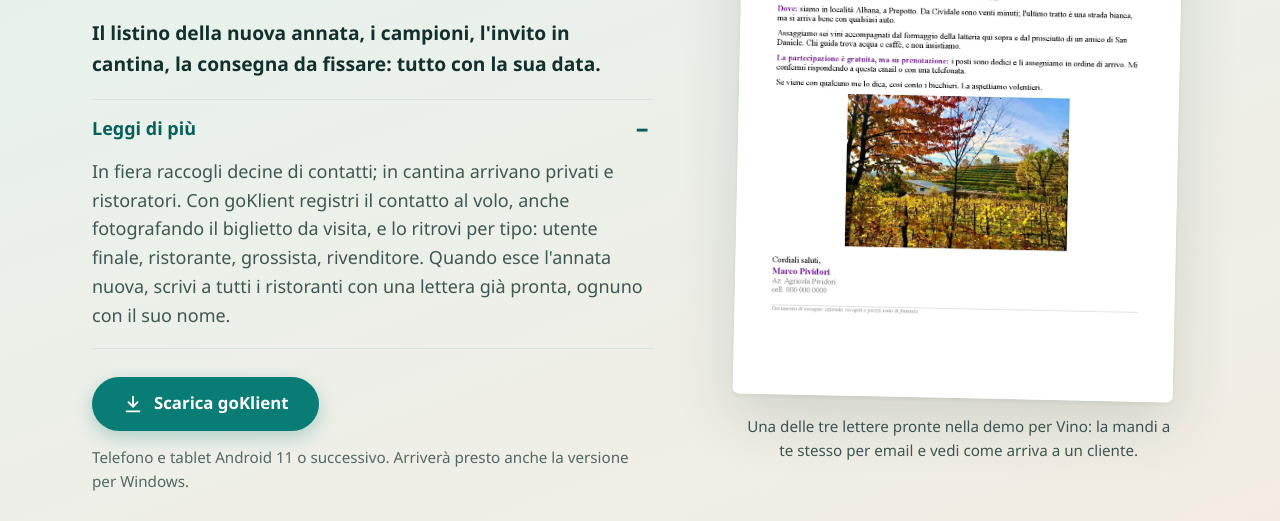
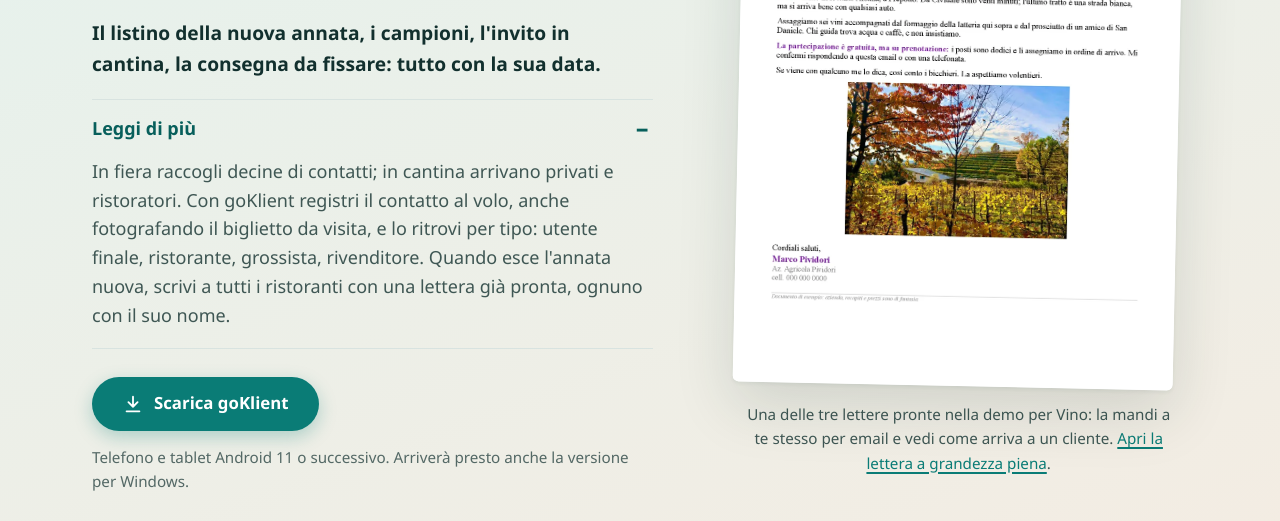
Before and after one commit to aiellogioioso/goklient-sito, an Astro site: page /mestieri/vino in a window 1280 px wide. Shown: the part 431-952 px from the top of the page. Built offline with nearby package versions, Linux system fonts and the light colour scheme; Astro itself is replaced by a stand-in of ours.

Commit message:
Mestieri: la lettera di esempio si apre a grandezza piena
Sul telefono la lettera è larga circa 290 px e non si legge. Ora il foglio è
un link all'immagine intera (1000 px), con una riga nella didascalia che lo dice.

Co-Authored-By: Claude Opus 5.5 <noreply@anthropic.com>

```diff
--- a/src/pages/mestieri/[slug].astro
+++ b/src/pages/mestieri/[slug].astro
@@ -59,10 +59,10 @@ const testimonianze = config.testimonianze.filter((t) =>
           <DownloadButtons />
         </div>
         <figure class="scena">
-          <div class="scena__foglio">
+          <a class="scena__foglio" href={m.immagine}>
             <img src={m.immagine} alt={alt} width={imgW} height={imgH} loading="eager" decoding="async" />
-          </div>
-          <figcaption class="small">Una delle tre lettere pronte nella demo per {m.tessera}: la mandi a te stesso per email e vedi come arriva a un cliente.</figcaption>
+          </a>
+          <figcaption class="small">Una delle tre lettere pronte nella demo per {m.tessera}: la mandi a te stesso per email e vedi come arriva a un cliente. <a href={m.immagine}>Apri la lettera a grandezza piena</a>.</figcaption>
         </figure>
       </div>
     </div>
@@ -225,9 +225,10 @@ const testimonianze = config.testimonianze.filter((t) =>
   /* La lettera della demo, come un foglio appoggiato */
   .scena { margin: 0 auto; max-width: 440px; width: 100%; }
   .scena__foglio {
-    background: #fff; border-radius: 6px; box-shadow: var(--shadow-lg); overflow: hidden;
-    transform: rotate(1.2deg);
+    display: block; background: #fff; border-radius: 6px; box-shadow: var(--shadow-lg); overflow: hidden;
+    transform: rotate(1.2deg); cursor: zoom-in;
   }
+  .scena__foglio:focus-visible { outline: 3px solid var(--brand); outline-offset: 4px; }
   .scena__foglio img { display: block; width: 100%; height: auto; }
   .scena figcaption { margin: 16px 4px 0; text-align: center; color: var(--ink-2); }
   @media (max-width: 899px) { .scena { max-width: min(380px, 86vw); } .scena__foglio { transform: none; } }
```
